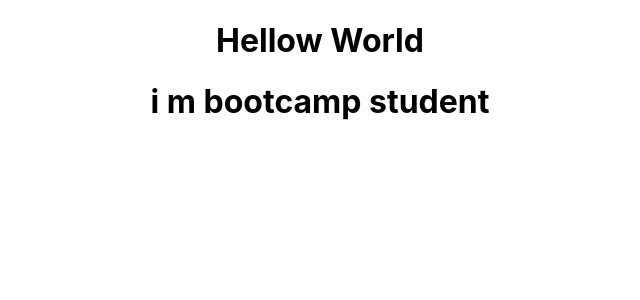
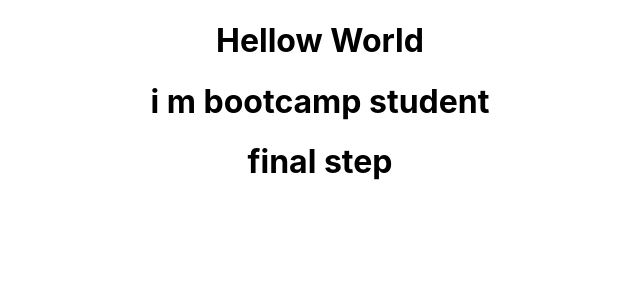
Before and after one commit to RanaWaqas92/firstreactweb, a React (Create React App) app: page / in a window 1280 px wide. Shown: the top 300 px of the page, without its empty margins (320-960 px from the left). Built offline with nearby package versions, Linux system fonts and the light colour scheme.

Commit message:
third commit

```diff
--- a/src/App.js
+++ b/src/App.js
@@ -21,6 +21,7 @@ function App() {
       </header> */}
       <h1>Hellow World</h1>
       <h1>i m bootcamp student</h1>
+      <h1>final step</h1>
 
     </div>
   );
```
